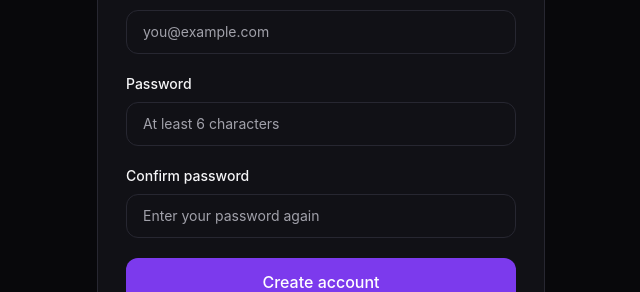
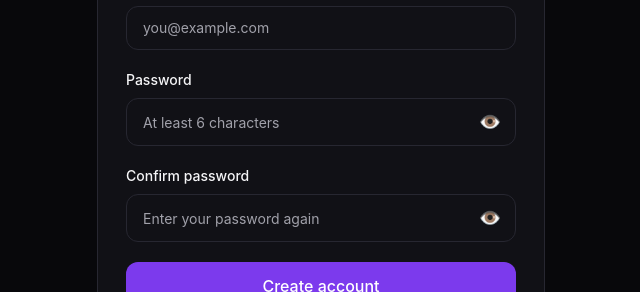
Before and after one commit to Josh-Fynly/zwey, a Next.js app: page /signup in a window 1280 px wide. Shown: the part 360-652 px from the top of the page, without its empty margins (319-959 px from the left). Built offline with nearby package versions, Linux system fonts and the light colour scheme; no server answers.

Commit message:
Add Google error handling to signup page

```diff
--- a/app/signup/page.js
+++ b/app/signup/page.js
@@ -14,6 +14,81 @@ import Button from "../../components/ui/Button";
 import Input from "../../components/ui/Input";
 import Alert from "../../components/ui/Alert";
 import Card from "../../components/ui/Card";
+
+function getGoogleErrorMessage(error) {
+  if (error?.code === "auth/popup-blocked") {
+    return "Your browser blocked the Google sign-up window. Allow popups for Zwey and try again.";
+  }
+
+  if (error?.code === "auth/popup-closed-by-user") {
+    return "Google sign-up was cancelled.";
+  }
+
+  if (error?.code === "auth/cancelled-popup-request") {
+    return "Another Google sign-up request is already in progress.";
+  }
+
+  if (error?.code === "auth/unauthorized-domain") {
+    return "This Zwey website domain is not authorized for Google sign-up yet.";
+  }
+
+  if (error?.code === "auth/operation-not-allowed") {
+    return "Google sign-up is not enabled for Zwey yet.";
+  }
+
+  if (error?.code === "auth/account-exists-with-different-credential") {
+    return "An account already exists with this email using a different sign-in method. Sign in with that method instead.";
+  }
+
+  return getZweyErrorMessage(error, "google-sign-up");
+}
+
+function PasswordField({
+  id,
+  label,
+  value,
+  onChange,
+  disabled,
+  autoComplete,
+  placeholder,
+}) {
+  const [visible, setVisible] = useState(false);
+
+  return (
+    <div>
+      <label
+        htmlFor={id}
+        className="mb-2 block text-sm font-medium text-zwey-text"
+      >
+        {label}
+      </label>
+
+      <div className="relative">
+        <input
+          id={id}
+          type={visible ? "text" : "password"}
+          autoComplete={autoComplete}
+          value={value}
+          onChange={onChange}
+          placeholder={placeholder}
+          disabled={disabled}
+          className="h-12 w-full min-w-0 rounded-xl border border-zwey-border bg-zwey-surface px-4 pr-14 text-sm text-zwey-text outline-none transition placeholder:text-zwey-muted focus:border-zwey-violet focus:ring-4 focus:ring-zwey-violet/10 disabled:cursor-not-allowed disabled:opacity-60"
+        />
+
+        <button
+          type="button"
+          onClick={() => setVisible((current) => !current)}
+          disabled={disabled}
+          aria-label={visible ? `Hide ${label.toLowerCase()}` : `Show ${label.toLowerCase()}`}
+          title={visible ? "Hide password" : "Show password"}
+          className="absolute right-2 top-1/2 flex h-9 w-9 -translate-y-1/2 items-center justify-center rounded-lg text-lg transition hover:bg-zwey-elevated disabled:cursor-not-allowed disabled:opacity-50"
+        >
+          {visible ? "🙈" : "👁️"}
+        </button>
+      </div>
+    </div>
+  );
+}
 
 export default function SignupPage() {
   const router = useRouter();
@@ -67,7 +142,7 @@ export default function SignupPage() {
 
       router.replace("/onboarding");
     } catch (authError) {
-      setError(getZweyErrorMessage(authError, "google-sign-up"));
+      setError(getGoogleErrorMessage(authError));
     } finally {
       setGoogleLoading(false);
     }
@@ -132,22 +207,22 @@ export default function SignupPage() {
               disabled={loading || googleLoading}
             />
 
-            <Input
+            <PasswordField
+              id="signup-password"
               label="Password"
-              type="password"
-              autoComplete="new-password"
               value={password}
               onChange={(event) => setPassword(event.target.value)}
+              autoComplete="new-password"
               placeholder="At least 6 characters"
               disabled={loading || googleLoading}
             />
 
-            <Input
+            <PasswordField
+              id="signup-confirm-password"
               label="Confirm password"
-              type="password"
-              autoComplete="new-password"
               value={confirmPassword}
               onChange={(event) => setConfirmPassword(event.target.value)}
+              autoComplete="new-password"
               placeholder="Enter your password again"
               disabled={loading || googleLoading}
             />
@@ -176,4 +251,4 @@ export default function SignupPage() {
       </div>
     </main>
   );
-                }
+            }
```
